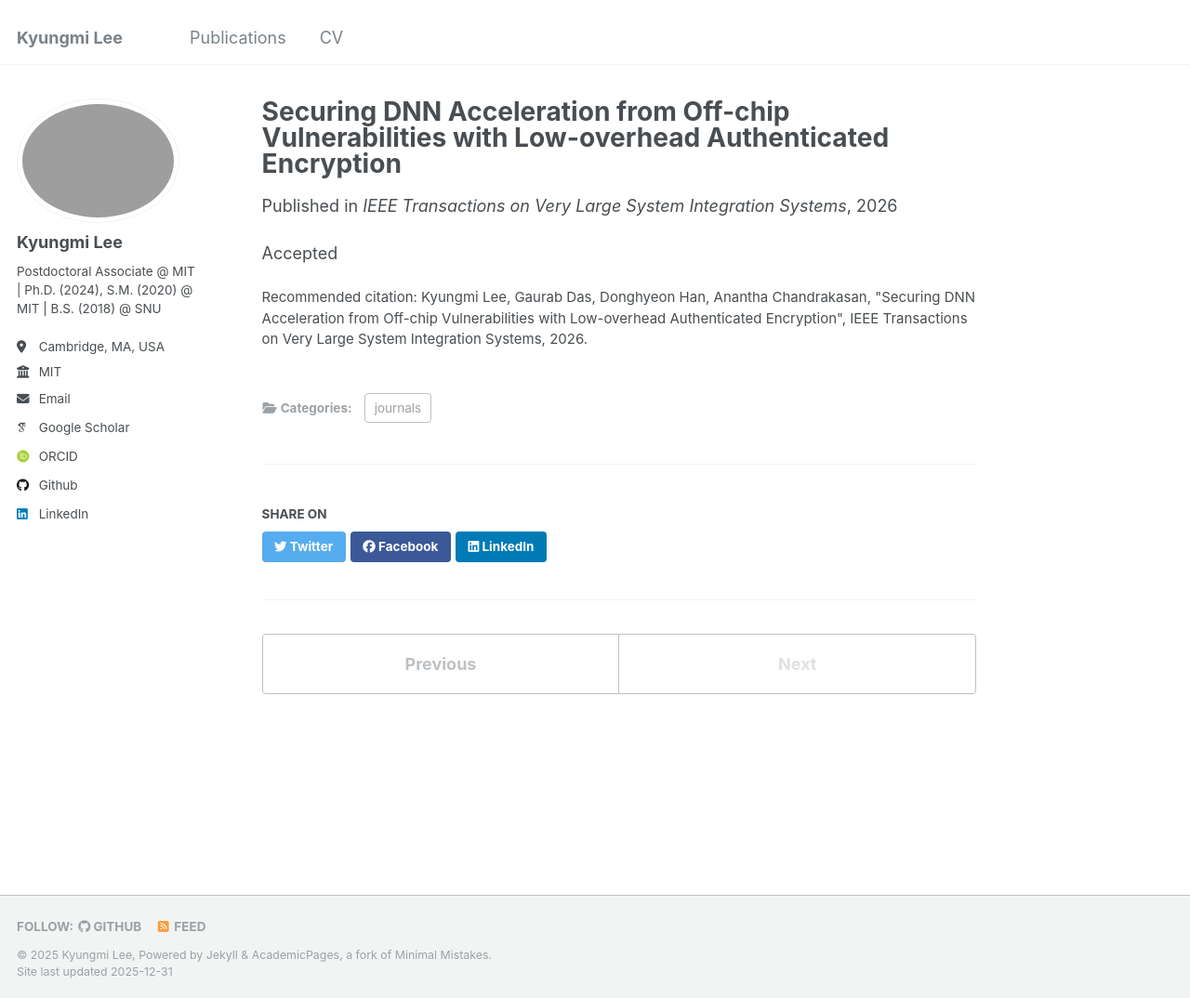
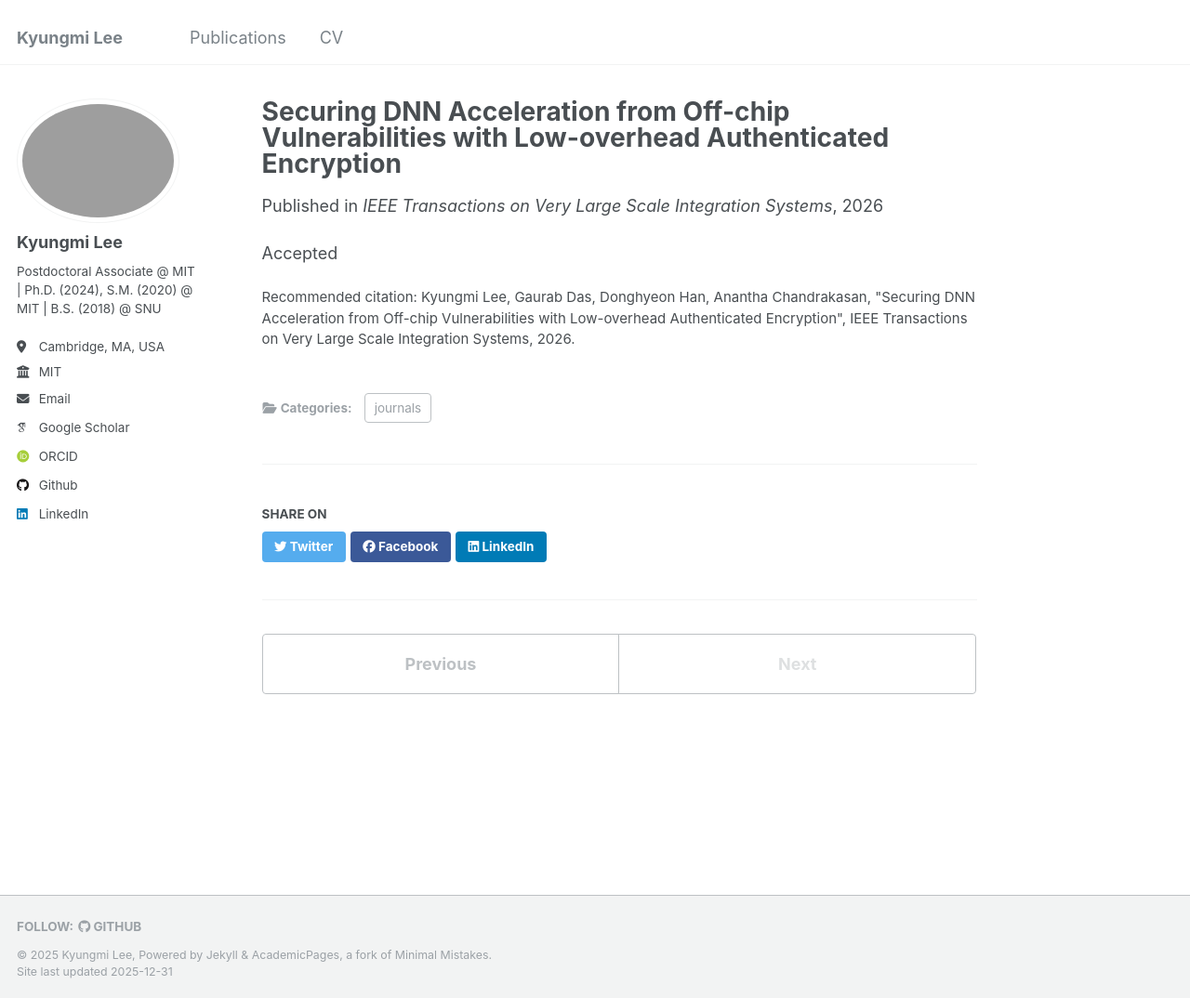
Before and after one commit to kyungmi-lee/kyungmi-lee.github.io, a Jekyll site: the page built from _publications/2026-01-01-Securing-DNN-Acceleration-from-Off-chip-Vulnerabilities-with-Low-overhead-Authenticated-Encryption.md, in a window 1280 px wide and 1074 px high. Shown: the whole window at 93% size. Built offline with Jekyll 4.4.1, drawn with Linux system fonts in a browser that asks for light colours; some web fonts are replaced.

Commit message:
update: dev 2025 - minor fix

```diff
--- a/_config.yml
+++ b/_config.yml
@@ -114,7 +114,7 @@ staticman:
       options:
         format           : "iso8601" # "iso8601" (default), "timestamp-seconds", "timestamp-milliseconds"
 atom_feed:
-  hide                   : false     # change to true to hide the RSS feed in the footer
+  hide                   : true     # change to true to hide the RSS feed in the footer
   path                   : # blank (default) uses feed.xml
 
 
--- a/_publications/2026-01-01-Securing-DNN-Acceleration-from-Off-chip-Vulnerabilities-with-Low-overhead-Authenticated-Encryption.md
+++ b/_publications/2026-01-01-Securing-DNN-Acceleration-from-Off-chip-Vulnerabilities-with-Low-overhead-Authenticated-Encryption.md
@@ -5,7 +5,7 @@ permalink: /publication/2026-01-01-Securing-DNN-Acceleration-from-Off-chip-Vulne
 category: journals
 excerpt: 'Accepted'
 date: 2026-01-01
-venue: 'IEEE Transactions on Very Large System Integration Systems'
-citation: ' Kyungmi Lee,  Gaurab Das,  Donghyeon Han,  Anantha Chandrakasan, &quot;Securing DNN Acceleration from Off-chip Vulnerabilities with Low-overhead Authenticated Encryption&quot;, IEEE Transactions on Very Large System Integration Systems, 2026.'
+venue: 'IEEE Transactions on Very Large Scale Integration Systems'
+citation: ' Kyungmi Lee,  Gaurab Das,  Donghyeon Han,  Anantha Chandrakasan, &quot;Securing DNN Acceleration from Off-chip Vulnerabilities with Low-overhead Authenticated Encryption&quot;, IEEE Transactions on Very Large Scale Integration Systems, 2026.'
 ---
 Accepted
```
Also changed, not shown: 1 other file.
